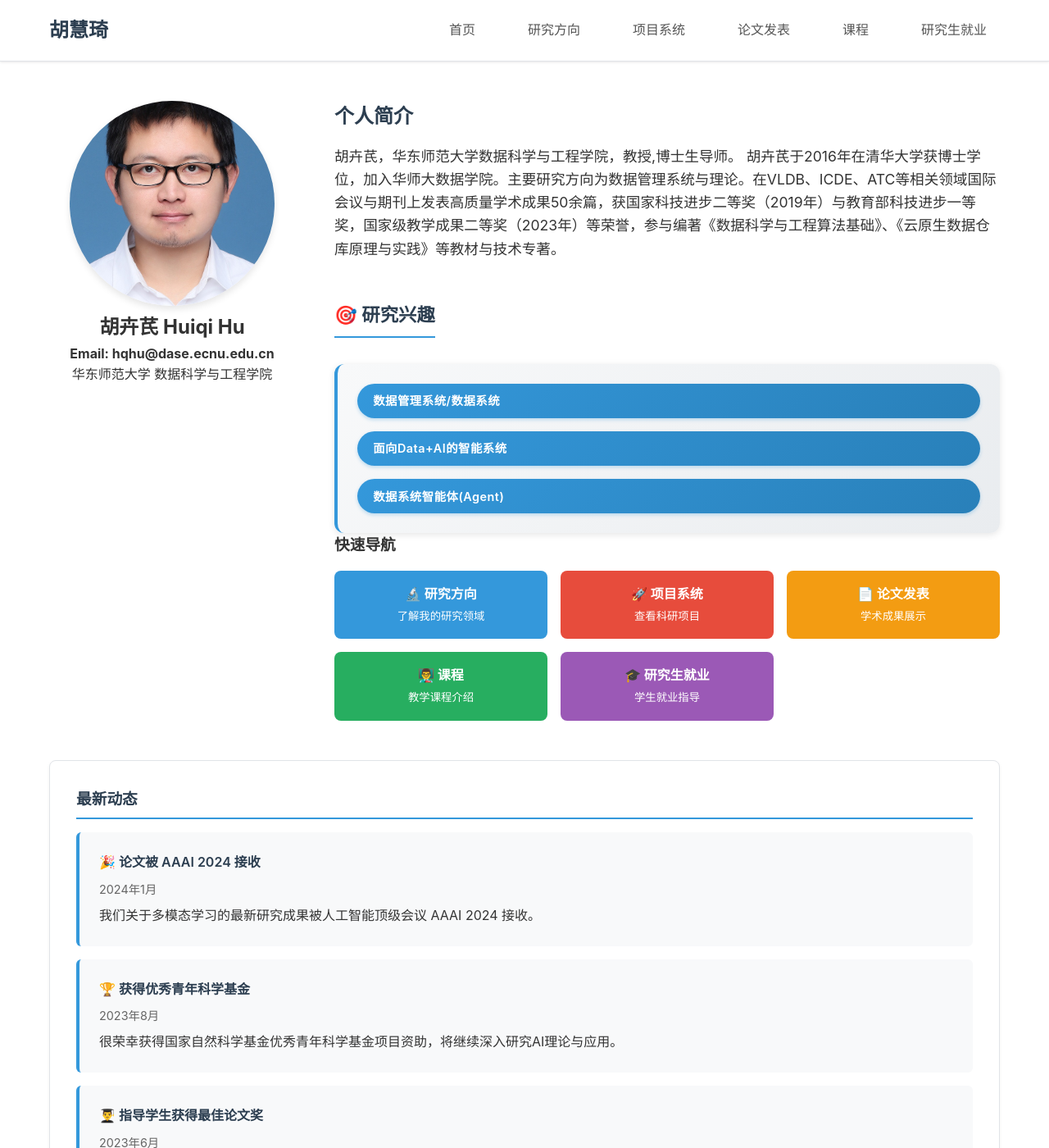
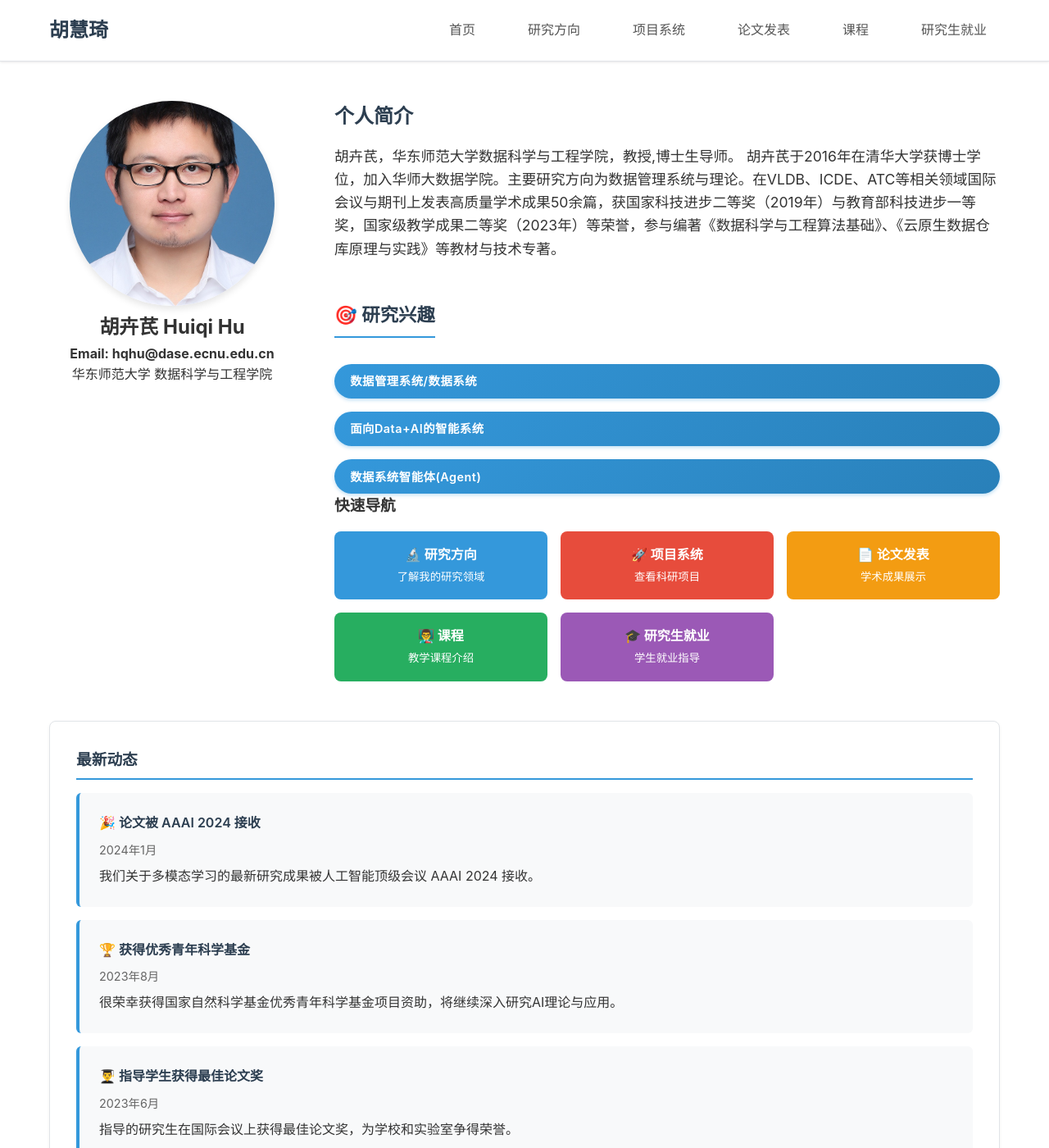
Before and after one commit to iamrainyday/iamrainyday.github.io, a Jekyll site: the page built from huhuiqi/index.md, in a window 1280 px wide and 1400 px high. Shown: the whole window at 82% size. Built offline with Jekyll 4.4.1, drawn with Linux system fonts in a browser that asks for light colours.

Commit message:
Remove background container and border from research interests section

```diff
--- a/huhuiqi/assets/css/style.css
+++ b/huhuiqi/assets/css/style.css
@@ -158,11 +158,6 @@ body {
   flex-direction: column;
   gap: 1rem;
   margin-top: 1.5rem;
-  padding: 1.5rem;
-  background: linear-gradient(135deg, #f8f9fa 0%, #e9ecef 100%);
-  border-radius: 12px;
-  border-left: 4px solid #3498db;
-  box-shadow: 0 2px 8px rgba(0,0,0,0.1);
 }
 
 .skill-tag {
```
Also changed, not shown: 3 other files.
